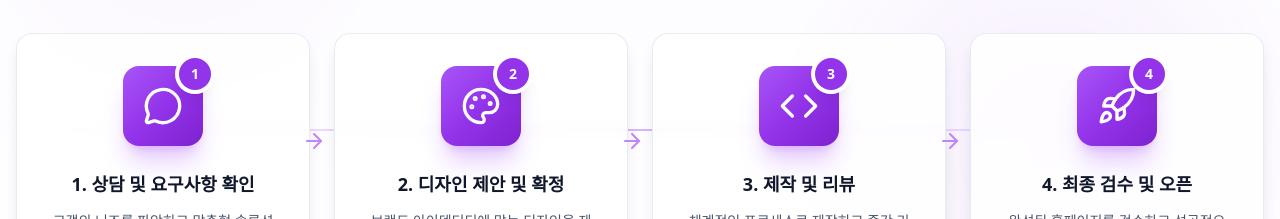
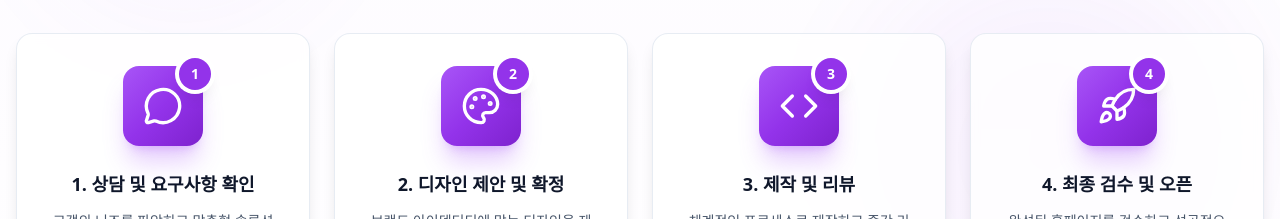
Before and after one commit to guideyoon/ppnetworks, a Next.js app: page / in a window 1280 px wide. Shown: the part 1560-1779 px from the top of the page. Built offline with nearby package versions, Linux system fonts and the light colour scheme.

Commit message:
Remove arrows and connection line from process section

```diff
--- a/src/app/page.tsx
+++ b/src/app/page.tsx
@@ -220,21 +220,11 @@ export default function Home() {
             </ScrollAnimation>
 
             <div className="relative">
-              {/* Connection Line (Desktop Only) */}
-              <div className="hidden md:block absolute top-24 left-0 right-0 h-0.5 bg-gradient-to-r from-transparent via-purple-300 to-transparent"></div>
-
               <div className="grid grid-cols-1 md:grid-cols-4 gap-6 md:gap-4 lg:gap-6 relative">
                 {processSteps.map((step, index) => {
                   const IconComponent = step.icon;
                   return (
                     <div key={step.number} className="relative">
-                      {/* Arrow between steps (Desktop Only) */}
-                      {index < processSteps.length - 1 && (
-                        <div className="hidden md:block absolute top-24 -right-2 lg:-right-4 z-20">
-                          <ArrowRight className="h-6 w-6 text-purple-400" />
-                        </div>
-                      )}
-
                       <ScrollAnimation direction="up" delay={index * 100}>
                         <div className="group relative flex flex-col h-full min-h-[280px] p-8 rounded-2xl border border-slate-200/80 bg-white/80 backdrop-blur-sm shadow-lg hover:shadow-2xl hover:shadow-purple-500/20 hover:-translate-y-3 hover:border-purple-300 transition-all duration-500 cursor-pointer overflow-hidden">
                           {/* Gradient Overlay on Hover */}
```
